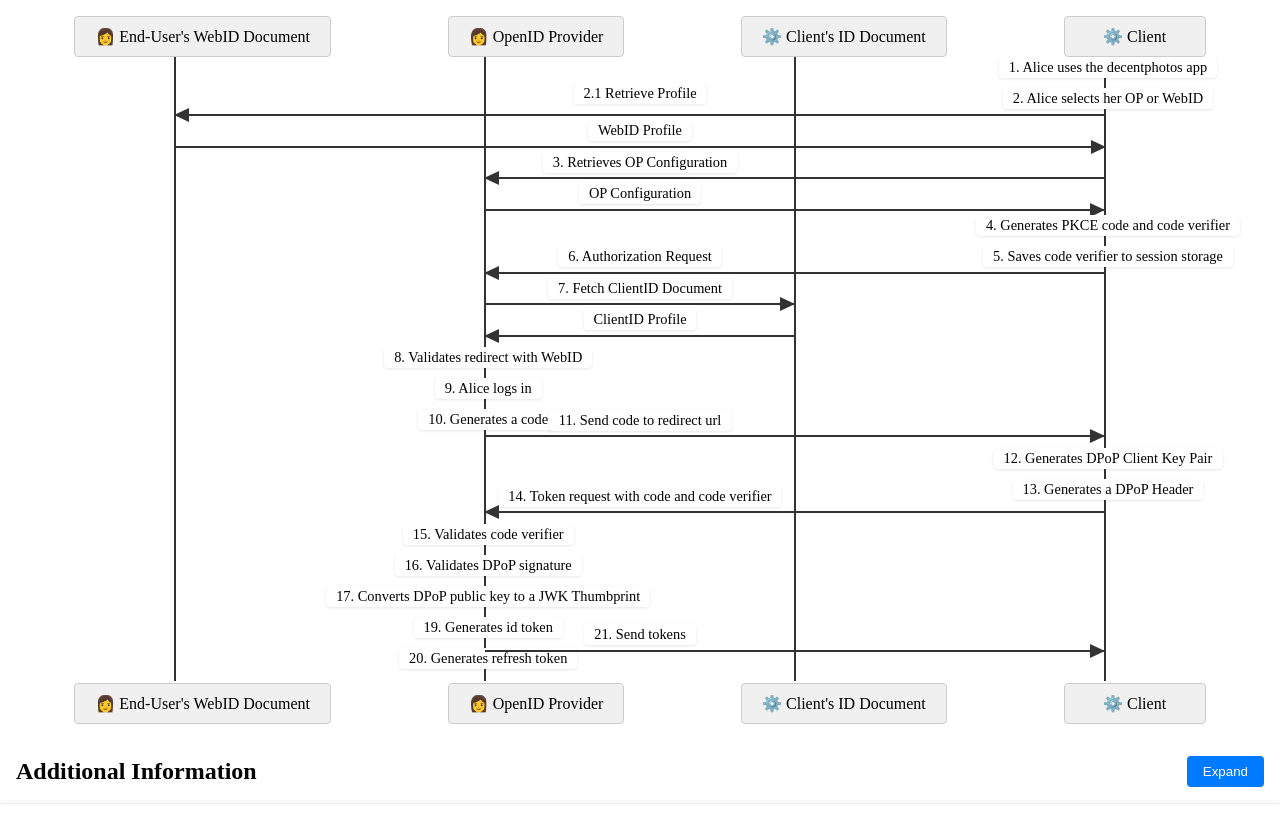
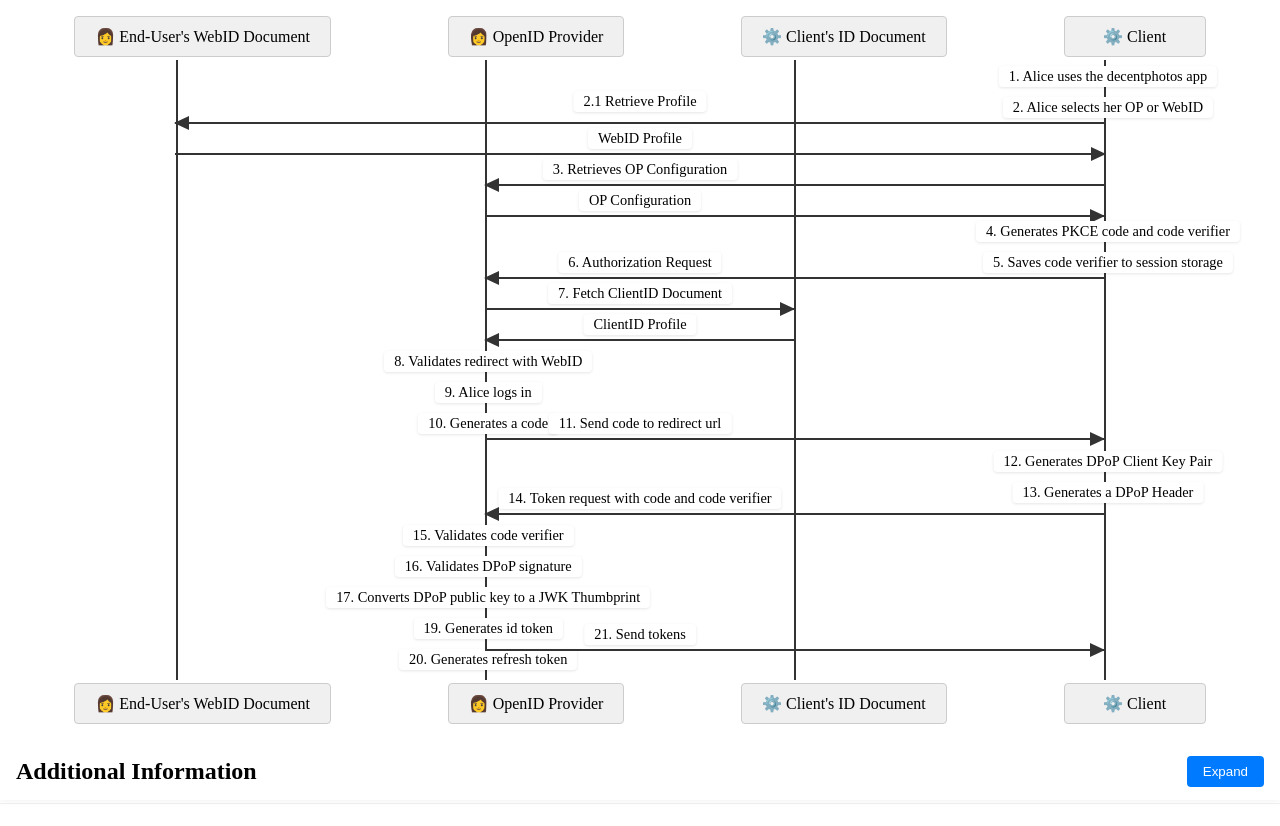
Before and after one commit to mornemaritz/solid-oidc-visualiser, a website: page src/index.html in a window 1280 px wide. Drawn offline with Linux system fonts and the light colour scheme.

Commit message:
Vertical lines non-absolute positioning

```diff
--- a/src/css/styles.css
+++ b/src/css/styles.css
@@ -49,13 +49,16 @@ body {
     display: flex;
     justify-content: space-around;
     width: 100%;
-    flex-grow: 1;
     position: relative;
     padding: 0 1%;
-    margin-top: 11px; /* Adjust based on your top-row height */
-    margin-bottom: 159px; /* Adjust based on bottom-row + expandable initial height */
+    margin-top: 20px; /* Adjust based on your top-row height */
+    margin-bottom: 160px; /* Adjust based on bottom-row + expandable initial height */
     overflow-y: auto;
     flex: 1;
+}
+
+.vertical-lines-container {
+    display: flex;
 }
 
 .block {
@@ -67,10 +70,11 @@ body {
     min-width: 100px;
 }
 
-.line {
-    width: 2px;
+.vertical-line {
+    border-left: 2px solid #333;
+    padding-left: 12vw;
+    margin-left: 12vw;
     height: 100%;
-    background-color: #333;
 }
 
 .horizontal-line {
--- a/src/index.html
+++ b/src/index.html
@@ -15,6 +15,7 @@
             <div class="block" id="block4">⚙️ Client</div>
         </div>
         <div class="lines-container">
+            <div class="horizontal-lines-container" id="horizontal-lines-container">
                 <div class="label-container right top-1">
                     <div class="floating-label">1. Alice uses the decentphotos app</div>
                     <div class="floating-label">2. Alice selects her OP or WebID</div>
@@ -79,17 +80,19 @@
                     <div class="floating-label">21. Send tokens</div>
                 </div>
                 <div class="horizontal-line horizontal-line-95 left-to-right second-to-fourth" id="h-line10"></div>
-            <div class="line" id="line1"></div>
-            <div class="line" id="line2"></div>
-            <div class="line" id="line3"></div>
-            <div class="line" id="line4"></div>
+            </div>
+            <div class="vertical-lines-container" id="vertical-lines-container">
+                <div class="vertical-line" id="line1"></div>
+                <div class="vertical-line" id="line2"></div>
+                <div class="vertical-line" id="line3"></div>
+                <div class="vertical-line" id="line4"></div>
+            </div>
         </div>
         <div id="bottom-row" class="bottom-row">
             <div class="block" id="block5">👩 End-User's WebID Document</div>
             <div class="block" id="block6">👩 OpenID Provider</div>
             <div class="block" id="block7">⚙️ Client's ID Document</div>
             <div class="block" id="block8">⚙️ Client</div>
-        </div>
         </div>
         <div id="expandable-content" class="expandable-content">
             <div class="expand-header">
@@ -100,6 +103,7 @@
                 <p>Your content goes here...</p>
             </div>
         </div>
+    </div>
     <script src="js/main.js"></script>
 </body>
 </html>
```
Lines whose indentation alone changed are shown as unchanged.
